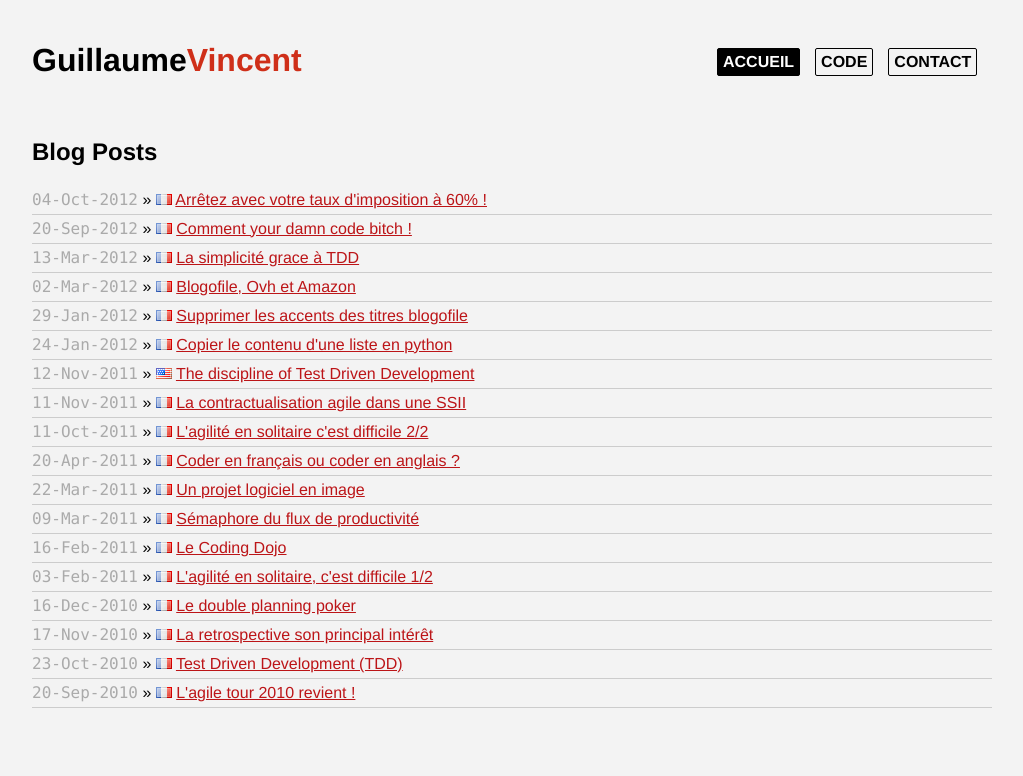
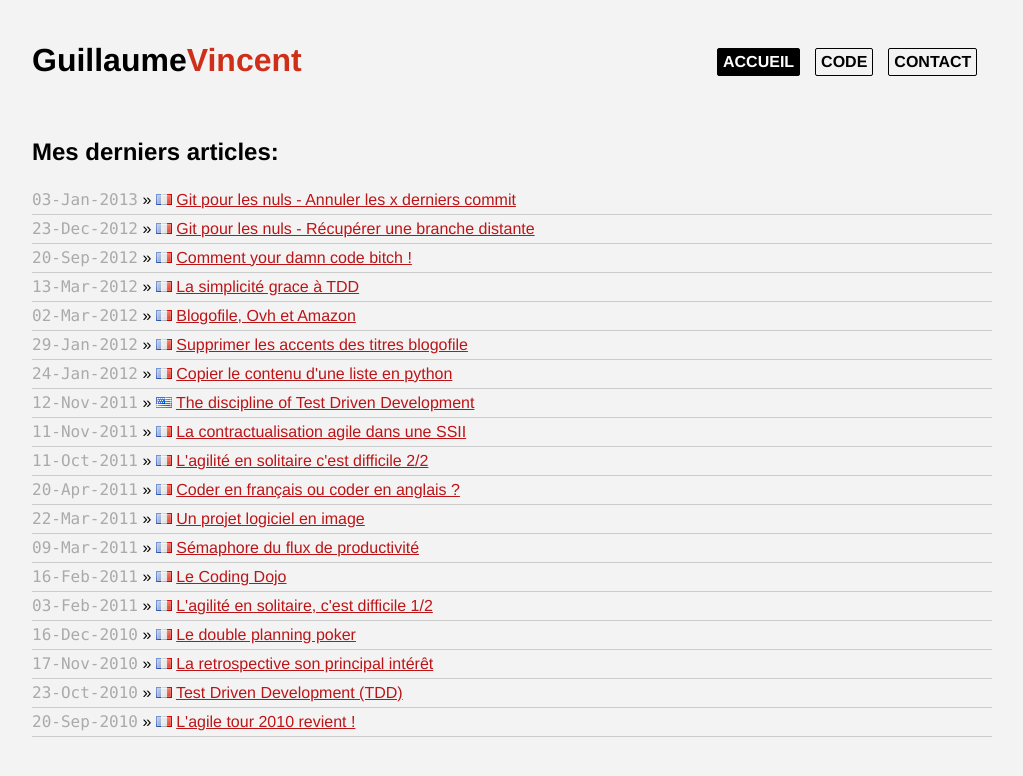
Before and after one commit to guillaumevincent/guillaumevincent.com, a Jekyll site: the page built from index.html, in a window 1280 px wide. Shown: the top 776 px of the page, without its empty margins (128-1151 px from the left). Built offline with Jekyll 4.4.1, drawn with Linux system fonts in a browser that asks for light colours; nearby versions of some CDN libraries.

```diff
--- a/_layouts/default.html
+++ b/_layouts/default.html
@@ -26,9 +26,9 @@
                 </a>
                 <nav>
                     <ul>
-                        <li><a href="{{ site.baseurl }}/index.html" class="current">Accueil</a></li>
+                        <li><a href="{{ site.baseurl }}/index.html" id="index">Accueil</a></li>
                         <li><a href="{{ site.baseurl }}/#">Code</a></li>
-                        <li><a href="{{ site.baseurl }}/#">Contact</a></li>
+                        <li><a href="{{ site.baseurl }}/contact.html">Contact</a></li>
                     </ul>
                 </nav>
             </header>
--- /dev/null
+++ b/_posts/2012-12-23-Git-pour-les-nuls-recuperer_une_branche_distante.md
@@ -0,0 +1,69 @@
+---
+layout: post
+lang: fr
+title: Git pour les nuls - Récupérer une branche distante
+author: gvincent
+---
+
+<h1>Git pour les nuls: Récupérer une branche distante</h1>
+<p>Git est un outil de gestion de version, très puissant, extremement rapide et qui souffre d'une certaine complexité. Mais c'est cette complexité qui en fait ça force !</p>
+
+<blockquote>Je ne m’attendais pas vraiment à ce que quiconque utilise Git parce que c’est tellement dur à utiliser, mais finalement cela s’est révélé être son principal attrait.
+</blockquote>
+#####Linus Torvalds
+
+<p>
+	Ici je ne vais pas vous apprendre à créer un dépôt, ni même vous expliquer en détail le fonctionnement de git. Je vais juste vous aidez à comprendre <b>git rebase</b> et vous donner deux trois billes pour vous en sortir avec git.
+	<br>
+	J'intègre donc cette équipe de 3 développeurs :
+	<br>
+	<img src="https://lh3.googleusercontent.com/-OGfsg0M9MyE/UGMbm2Pw-II/AAAAAAAAH8g/VWRmr3i2oc0/s800/sarah.png">
+	<img src="https://lh5.googleusercontent.com/-6k81stu0mnQ/UGMbm-HiHqI/AAAAAAAAH8Y/5WoN1a8FLcg/s800/john.png">
+	<img src="https://lh4.googleusercontent.com/-V2CtKPOWTVI/UGMbm8pZMII/AAAAAAAAH8c/FTjHhJfHa0I/s800/bob.png">
+	<img src="https://lh5.googleusercontent.com/-ibZHrcf55aI/Trw4MFWgaFI/AAAAAAAABcM/IH_av_P8kjo/s144/162758_497024237864_704472864_5947491_7590183_n.jpg" width="124">
+	<br>
+	Sarah, John, Bob et moi.
+	<br>
+	Nous travaillons tous les quatre sur l'édition d'un site web et je rejoins l'équipe.
+	<br>
+	La première chose que l'on me demande de faire est de récupérer le code du projet. Notre projet est hébergé sur Github, j'ai les accès en lecture et en écriture au dépôt distant du code (dépot distant intitulé par défaut <b>origin</b>)
+	<br>
+</p>
+
+<pre>
+	<code data-language="BashSessionLexer">
+		git clone git@github.com:okiwi/atbdx.git atbdx
+		Cloning into 'atbdx'...
+	</code>
+</pre>
+<p>
+	Je viens de récupérer la branche principale du projet (commande: <b>clone</b>) sur mon poste et j'ai mis mon environnement de travail dans le dossier atbdx. Une seule branche a été clonée, la branche principale (par défaut cette branche s'appelle <b>master</b>).
+	Pour voir l'ensemble des branches du projet, vous pouvez tapper la commande suivante
+</p>
+
+<pre>
+	<code data-language="BashSessionLexer">
+		git branch
+		* master
+	</code>
+</pre>
+<p>
+	git branch m'indique que je n'ai sur mon poste en local qu'une seule branche intitulé master. Par défaut clone ne copie pas toutes les branches sur mon poste. Je dois lui préciser de récupérer une branche particulière depuis le dépôt distant.
+</p>
+
+<pre>
+	<code data-language="BashSessionLexer">
+		git checkout -b dev origin/dev
+		Branch dev set up to track remote branch dev from origin.
+		Switched to a new branch 'dev'
+
+		git branch
+		* dev
+		master
+	</code>
+</pre>
+<p>
+	<b>git checkout -b dev origin/dev</b> : créé moi une nouvelle branche locale intitulé dev qui est une copie d'une branche distante du dépôt origin. Et place toi sur la branche dev.
+	<br>
+	Première victoire, j'ai récupéré depuis le dépôt distant origin la branche de développement, et je peux maintenant travailler en local.
+</p>
--- /dev/null
+++ b/_posts/2013-01-03-Git-pour-les-nuls-annuler_les_x_derniers_commit.md
@@ -0,0 +1,48 @@
+---
+layout: post
+lang: fr
+title: Git pour les nuls - Annuler les x derniers commit
+author: gvincent
+---
+
+<h1>Git pour les nuls: Annuler les X derniers commits</h1>
+<p>
+	Pour mes projets personnels j'utilise trois environnements de travail :
+	un environnement de développement sur lequel je viens tester des fonctionnalités
+	un environnement de recette où je valide les modifications développées
+	un environnement de production
+
+	A la fin de chaque itération lors du développement de mon logiciel je produit une version améliorée de mon logiciel. Cette version que j'appelle souvent release-vX.X est toujours précédée d'une mise en recette pour valider que mon code ne va pas tout détruire en production.
+	Je me retrouve souvent dans l'obligation de faire des corrections mineures pour des erreurs de typographie ou des erreurs de configurations la plus part du temps.
+
+	Et dans mon cas je ne veux pas merger en production tous ces commits inutiles.
+	Il existe trois solutions sous Git pour "squash" les X derniers commits ou en français pour "écraser" les X derniers commits pour qu'ils n'en fassent plus qu'un:
+</p>
+<pre>
+<code data-language="BashSessionLexer">
+git rebase
+git merge --squash
+git reset
+</code>
+</pre>
+<p>
+	Je préfère la solution git reset plus intuitive à mon goût.
+	Premièrement on s'assure que notre environnement de travail ne comporte pas de modifications en cours:
+</p>
+<pre>
+<code data-language="BashSessionLexer">
+git status
+# On branch master
+nothing to commit, working directory clean
+</code>
+</pre>
+<p>
+	Ensuite j'effectue un rebase pour écraser X commits. Dans mon exemple je veux me re-placer au niveau du tag soit 4 commits avant.
+	Je tappe donc la commande suivante:
+</p>
+<pre>
+<code data-language="BashSessionLexer">
+git reset --soft HEAD~4
+git commit -m "release v1.0"
+</code>
+</pre>
--- a/css/style.css
+++ b/css/style.css
@@ -136,8 +136,37 @@ p{
 	text-align: justify;
 }
 
+/*****************************************************************************/
+/*
+/* About
+/*
+/*****************************************************************************/
 
-/*< 500px mobile view*/
+#about_content {
+float: left;
+margin-right: 260px;
+}
+
+#profil{
+width: 240px;
+float: right;
+margin-left: -240px;
+text-align: center;
+margin-top: 20px;
+}
+
+#profil a{
+  color: #000;
+text-decoration: none;
+}
+/*****************************************************************************/
+/*
+/* Media queries
+/*
+/*****************************************************************************/
+
+
+/*< 630px mobile view*/
 @media (max-width : 630px) {
 
 	#header-container{
@@ -177,6 +206,15 @@ p{
 	nav ul li {
 		display: block;
 	}
+
+	#about_content{
+		margin:0;
+	}
+	#profil{
+		width: 100%;
+		margin: auto;
+
+	}
 }
 
 /*< 960px mobile view*/
--- a/index.html
+++ b/index.html
@@ -1,9 +1,10 @@
 ---
 layout: default
 title: The Personal Blog of Guillaume Vincent
+menu: Accueil
 ---
 
-<h2>Blog Posts</h2>
+<h2>Mes derniers articles:</h2>
 <ul class="posts">
     {% for post in site.posts %}
     <li>
```
Also changed, not shown: other parts of _layouts/default.html (+13 -0 lines), _draft/2012-12-23-Git-pour-les-nuls-annuler_les_x_derniers_commit.md (deleted, +0 -122 lines), _draft/2012-12-23-Git-pour-les-nuls-recuperer_une_branche_distante.md (deleted, +0 -69 lines), contact.html (added, +66 -0 lines), _draft/2012-10-04-Arretez-avec-votre-taux-dimposition-a-60pourcent.md (renamed from _posts/2012-10-04-Arretez-avec-votre-taux-dimposition-a-60pourcent.md), img/exp.png (added), img/googleplus.png (added), img/linkedin.png (added), img/mail.png (added), img/twitter.png (added).
